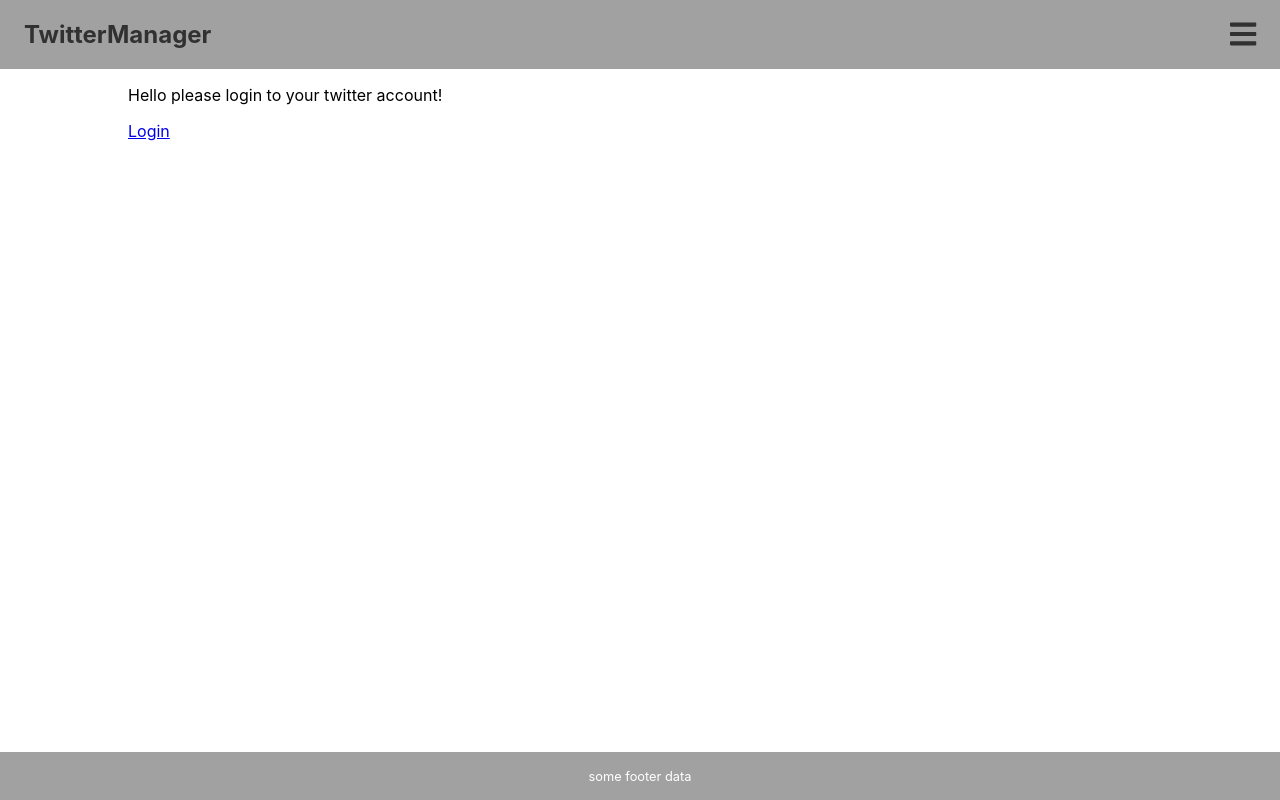
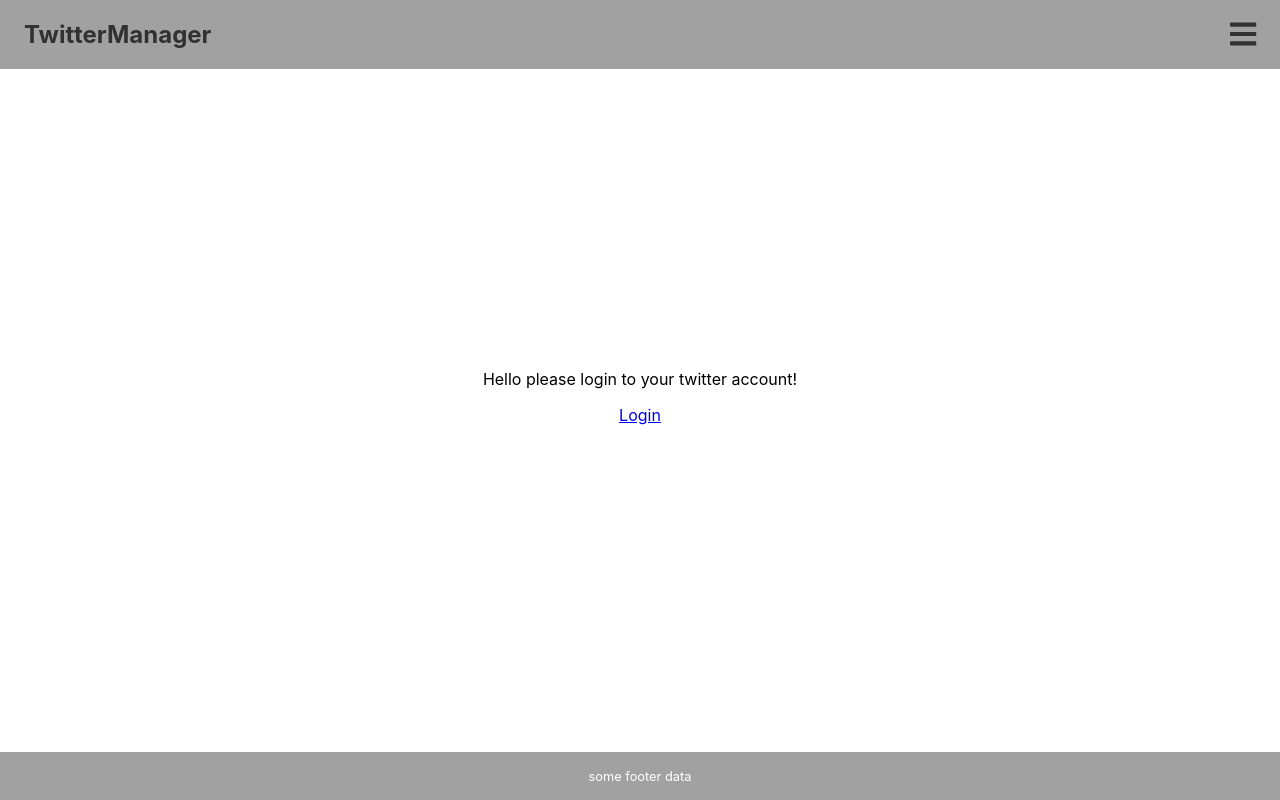
Before and after one commit to vbestak/react-blog, a React (Create React App) app: page / in a window 1280 px wide. Built offline with nearby package versions, Linux system fonts and the light colour scheme.

Commit message:
style edit at home page

```diff
--- a/src/views/HomeView.js
+++ b/src/views/HomeView.js
@@ -2,7 +2,7 @@ import React from 'react'
 
 function HomeView() {
     return (
-        <div>
+        <div style={{ minHeight: "80vh",textAlign: "center", display: "flex", flexDirection: "column", justifyContent: "center", alignContent: "center"}}>
             <p>Hello please login to your twitter account!</p>
             <a href="http://localhost:8085/login">Login</a>
         </div>
```
